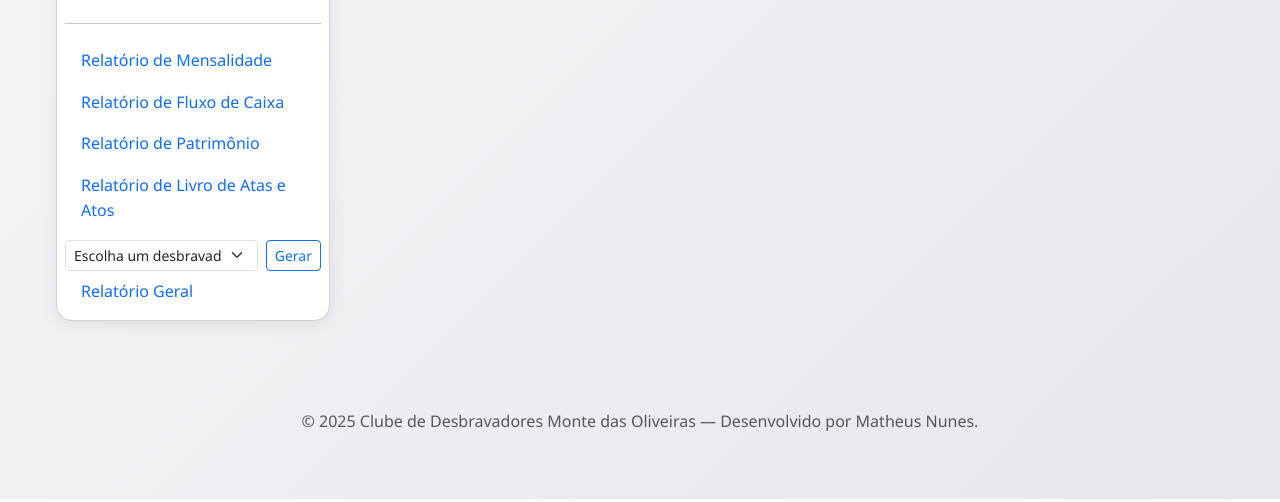
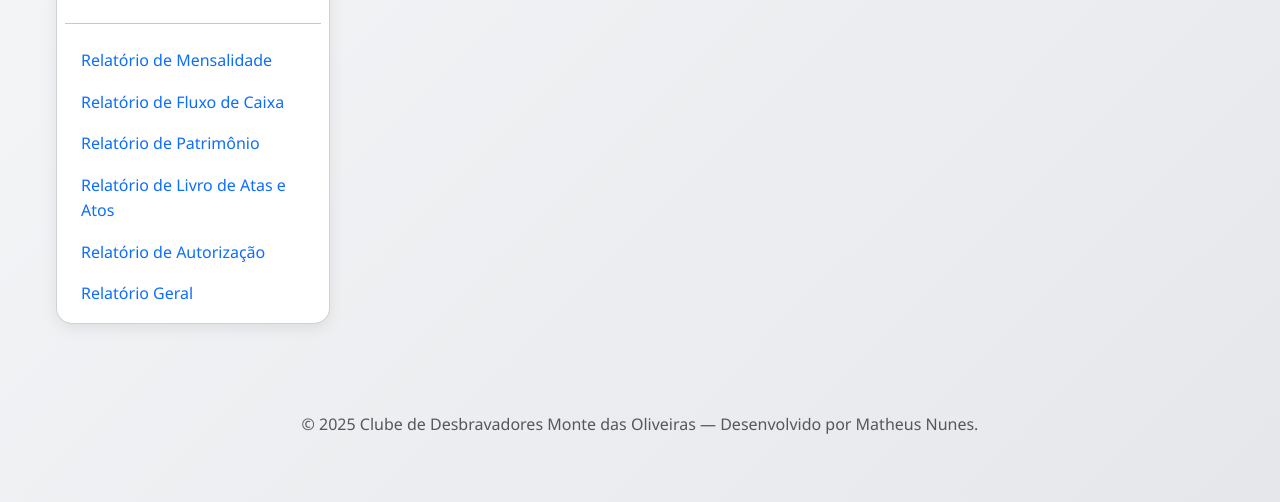
Before and after one commit to matheusnunesdacruz/desbravadores_app_demo, a FastAPI app: page /atas in a window 1280 px wide. Shown: the part 759-1261 px from the top of the page. Run offline with FastAPI, Linux system fonts and the light colour scheme; some libraries are stand-ins or nearby versions.

Commit message:
Update base.html

```diff
--- a/app/templates/base.html
+++ b/app/templates/base.html
@@ -49,20 +49,7 @@
             <li class="nav-item"><a class="nav-link" href="/relatorios/fluxo-caixa">Relatório de Fluxo de Caixa</a></li>
             <li class="nav-item"><a class="nav-link" href="/relatorios/patrimonio">Relatório de Patrimônio</a></li>
             <li class="nav-item"><a class="nav-link" href="/relatorios/livro-ata-atos">Relatório de Livro de Atas e Atos</a></li>
-
-              <!-- Formulário para Relatório de Autorização de Saída -->
-              <li class="nav-item mt-2">
-                <form method="get" action="/relatorios/autorizacao-saida" class="d-flex">
-                  <select name="desbravador_id" class="form-select form-select-sm me-2" required>
-                    <option value="" disabled selected>Escolha um desbravador</option>
-                    {% for des in desbravadores %}
-                      <option value="{{ des.id }}">{{ des.nome }}</option>
-                    {% endfor %}
-                  </select>
-                  <button type="submit" class="btn btn-sm btn-outline-primary">Gerar</button>
-                </form>
-              </li>
-
+            <li class="nav-item"><a class="nav-link" href="/relatorios/autorizacao-saida">Relatório de Autorização</a></li>
             <li class="nav-item"><a class="nav-link" href="/relatorios/unidades-classes-especialidades-desbravadores">Relatório Geral</a></li>
             </ul>
           </div>
```
Lines whose indentation alone changed are shown as unchanged.
